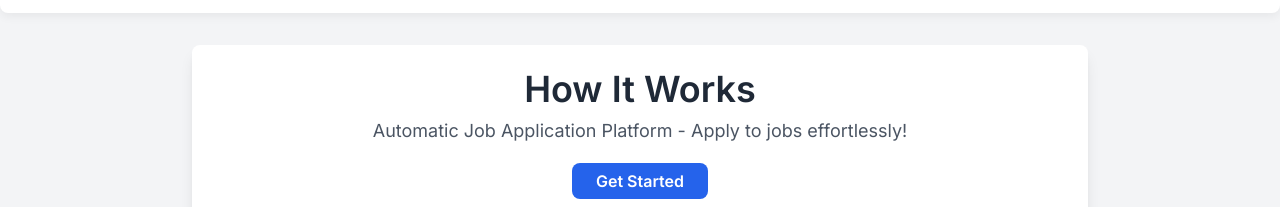
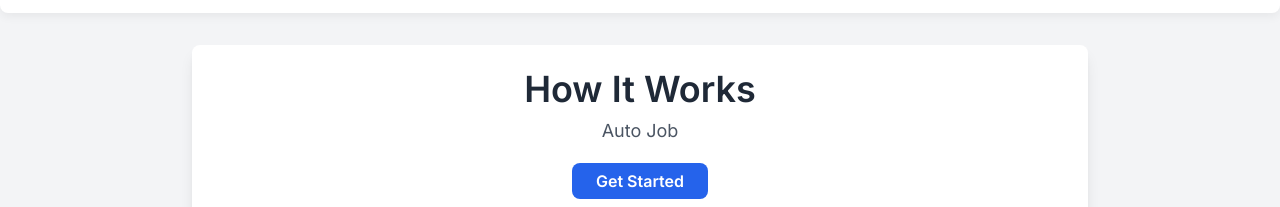
Before and after one commit to 786nasirAli/auto-job, a plain HTML site: page index.html in a window 1280 px wide. Shown: the part 51-258 px from the top of the page. Drawn offline with nearby package versions, Linux system fonts and the light colour scheme.

Commit message:
Resolved conflicts

```diff
--- a/index.html
+++ b/index.html
@@ -40,7 +40,7 @@
   <!-- Main Content -->
   <main class="content max-w-4xl mx-auto mt-8 p-6 text-center bg-white rounded-lg shadow-lg">
     <h1 class="text-4xl font-bold text-gray-800 mb-2">How It Works</h1>
-    <p class="text-lg text-gray-600 mb-6">Automatic Job Application Platform - Apply to jobs effortlessly!</p>
+    <p class="text-lg text-gray-600 mb-6">Auto Job</p>
     <a href="#" class="btn bg-blue-600 text-white px-6 py-2 rounded-lg font-semibold hover:bg-blue-700">Get Started</a>
 
     <!-- Steps Section -->
```
